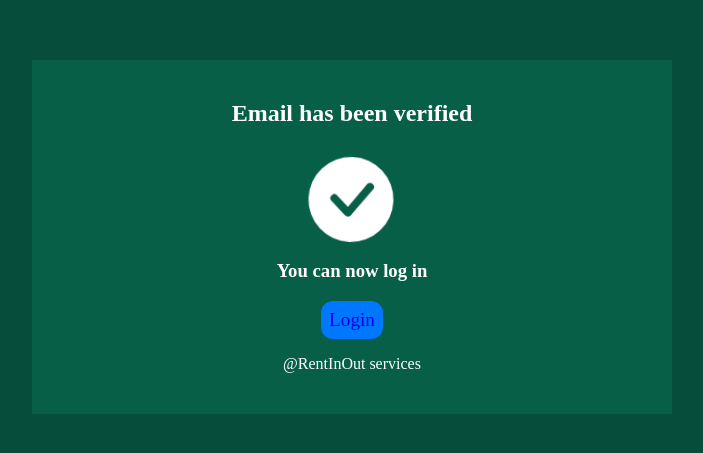
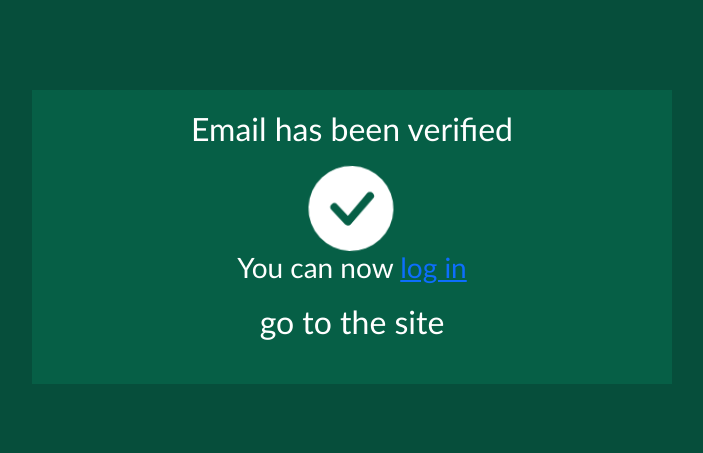
Before and after one commit to shimislm/RentInOut_backEnd, a website: page views/verified.html in a window 1280 px wide. Shown: the part 163-616 px from the top of the page, without its empty margins (288-991 px from the left). Drawn offline with nearby package versions, Linux system fonts and the light colour scheme.

Commit message:
fix error email verification bug

```diff
--- a/views/verified.html
+++ b/views/verified.html
@@ -1,18 +1,25 @@
 <!DOCTYPE html>
 <html lang="en">
+
 <head>
   <meta charset="UTF-8" />
   <meta http-equiv="X-UA-Compatible" content="IE=edge" />
   <meta name="viewport" content="width=device-width, initial-scale=1.0" />
+  <!-- CSS only -->
+  <link href="https://cdn.jsdelivr.net/npm/bootstrap@5.2.2/dist/css/bootstrap.min.css" rel="stylesheet"
+    integrity="sha384-Zenh87qX5JnK2Jl0vWa8Ck2rdkQ2Bzep5IDxbcnCeuOxjzrPF/et3URy9Bv1WTRi" crossorigin="anonymous">
   <title>Email Verified</title>
   <style>
     body {
       margin: 0;
       padding: 0;
       color: #fff;
+      font-family: "Gill Sans", "Gill Sans MT", Calibri, "Trebuchet MS",
+        sans-serif;
       height: 100vh;
       display: flex;
     }
+
     div {
       display: flex;
       flex-direction: column;
@@ -23,6 +30,7 @@
       padding-top: 10px;
       align-self: center;
     }
+
     .animated {
       background-repeat: no-repeat;
       background-position: left top;
@@ -31,6 +39,7 @@
       -webkit-animation-fill-mode: both;
       animation-fill-mode: both;
     }
+
     h2 {
       text-align: center;
       padding: 10px;
@@ -41,18 +50,31 @@
       20% {
         transform: rotate(15deg);
       }
+
       40% {
         transform: rotate(-10deg);
       }
+
       60% {
         transform: rotate(5deg);
       }
+
       80% {
         transform: rotate(-5deg);
       }
+
       100% {
         transform: rotate(0deg);
       }
+    }
+
+    .g {
+      color: white;
+      text-decoration: none;
+    }
+
+    .g:hover {
+      color: lightgrey;
     }
 
     .swing {
@@ -61,27 +83,17 @@
       -webkit-animation-name: swing;
       animation-name: swing;
     }
-      a{
-        text-decoration: none;
-        font-size: larger;
-        padding: 8px;
-        background: rgb(0, 119, 255);
-        border-radius: 12px;
-      }
-      a:hover{
-        background: rgb(0, 26, 255);
-        color: #fff;
-      }
   </style>
 </head>
 
-  <body></body>
+<body>
+</body>
 <script>
-    const myUrl = new URL(window.location.href);
-    console.log(myUrl)
-    const error = myUrl.searchParams.get("error");
-    const message = myUrl.searchParams.get("message");
-    console.log("there is a problem : "+error);
+  const queryString = window.location.search;
+  const urlParams = new URLSearchParams(queryString);
+  const error = urlParams.get("error");
+  const message = urlParams.get("message");
+
   const bodyContent = !error
     ? `<div style="background-color: #065f46">
       <h2>Email has been verified</h2>
@@ -97,12 +109,11 @@
           d="M16 8A8 8 0 1 1 0 8a8 8 0 0 1 16 0zm-3.97-3.03a.75.75 0 0 0-1.08.022L7.477 9.417 5.384 7.323a.75.75 0 0 0-1.06 1.06L6.97 11.03a.75.75 0 0 0 1.079-.02l3.992-4.99a.75.75 0 0 0-.01-1.05z"
         />
       </svg>
-      <h3>You can now log in</h3>
-      <a href="#">Login</a>
-      <p>@RentInOut services</p>
+      <h3>You can now <a href="#">log in</a></h3>
+      <h2><a class="g" href=https://neon-duckanoo-339116.netlify.app>go to the site</a></h2>
     </div>`
     : `<div style="background-color: #991B1B">
-      <h2>something wrong</h2>
+      <h2>${message}</h2>
       <svg
         xmlns="http://www.w3.org/2000/svg"
         width="85" height="85"
@@ -112,11 +123,12 @@
       >
         <path d="M16 8A8 8 0 1 1 0 8a8 8 0 0 1 16 0zM5.354 4.646a.5.5 0 1 0-.708.708L7.293 8l-2.647 2.646a.5.5 0 0 0 .708.708L8 8.707l2.646 2.647a.5.5 0 0 0 .708-.708L8.707 8l2.647-2.646a.5.5 0 0 0-.708-.708L8 7.293 5.354 4.646z"/>
       </svg>
-      <h3>Please try again!</h3>
-      <p>@RentInOut services</p>
+      <h3>Please try again! <a href="#">Sign Up</a></h3>
+      <p>RentInOut service </p>
     </div>`;
 
   document.body.style.backgroundColor = error ? "#7F1D1D" : "#064e3b";
   document.body.innerHTML = bodyContent;
 </script>
+
 </html>
```
Lines whose indentation alone changed are shown as unchanged.
